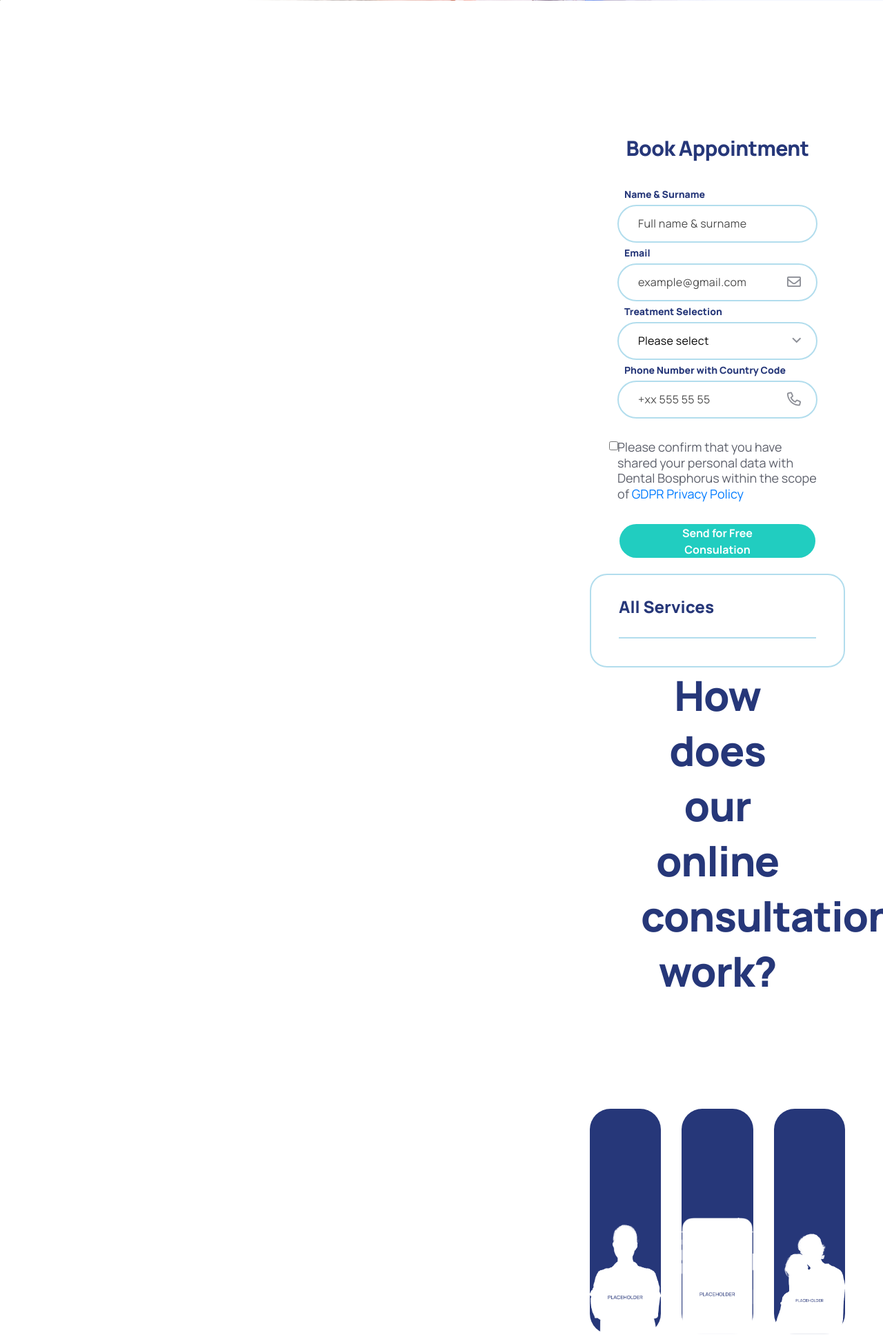
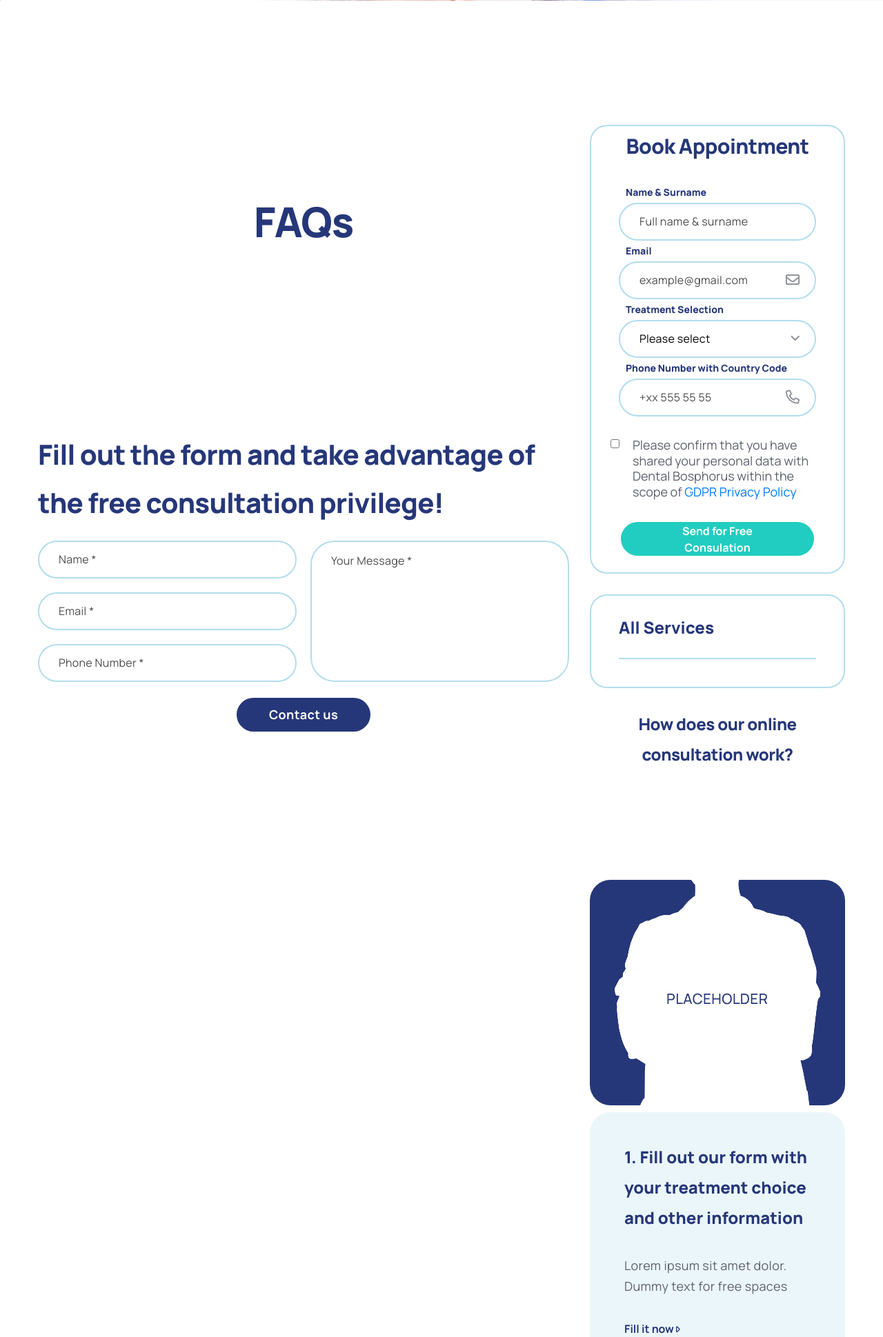
Before and after one commit to ozgunleryazilim/dentalv2, a Django app: template templates/page/services-detail.html in a window 1280 px wide. Shown: the part 406-2345 px from the top of the page at 69% size. Run offline with Django 3.2, Linux system fonts and the light colour scheme; the template is opened without the code that fills it, so the values that code supplies are empty; style sheets or scripts are compiled from the project's sources; parts of the project's set-up code (start-up, migrations or seed data) failed here and were passed over; some libraries are stand-ins or nearby versions.

Commit message:
services detail page eklendi

```diff
--- a/page/models/__init__.py
+++ b/page/models/__init__.py
@@ -3,3 +3,4 @@ from .home import *
 from .services import *
 from .before_after import *
 from .about import *
+from .faq import *
--- /dev/null
+++ b/page/templatetags/faq.py
@@ -0,0 +1,9 @@
+from django import template
+from page.models import FrequentlyAskedQuestion
+
+register = template.Library()
+
+
+@register.simple_tag
+def get_faq_list():
+    return FrequentlyAskedQuestion.objects.all()
--- a/static/assets/sass/components/_img-boxes.scss
+++ b/static/assets/sass/components/_img-boxes.scss
@@ -9,6 +9,7 @@
 }
 
 .image-box.image-over {
+
     figure {
         max-height: 327px;
         width: 100%;
--- /dev/null
+++ b/templates/components/services/faq.html
@@ -0,0 +1,35 @@
+{% load i18n %}
+{% load faq %}
+
+<div class="faq-section padding-small">
+    <div class="container">
+        <h2 class="ls-n-20 text-center">{% trans "FAQs" %}</h2>
+        <div class="row">
+            <div class="col-12 ">
+                <div class="accordion accordion-icon" id="accordion-10">
+                    {% get_faq_list as faq_list %}
+                    {% for faq in faq_list %}
+                        <div class="field">
+                            <div class="field-header" id="heading10-1">
+                                <h4 class="field-title">
+                                    <a class="accordion-link collapsed" role="button" data-toggle="collapse"
+                                       href="#collapse10-{{ forloop.counter }}" aria-expanded="false"
+                                       aria-controls="collapse10-{{ forloop.counter }}">
+                                        {{ faq.question }}
+                                    </a>
+                                </h4>
+                            </div>
+                            <div id="collapse10-{{ forloop.counter }}" class="collapse"
+                                 aria-labelledby="heading10-{{ forloop.counter }}"
+                                 data-parent="#accordion-10">
+                                <div class="field-body">
+                                    {{ faq.answer|safe }}
+                                </div>
+                            </div>
+                        </div>
+                    {% endfor %}
+                </div>
+            </div>
+        </div>
+    </div>
+</div>
--- /dev/null
+++ b/templates/components/services/howitworks.html
@@ -0,0 +1,79 @@
+{% load static i18n %}
+
+{% url 'home' as home_url %}
+{# TODO: How it works url guncellenecek...  #}
+{% url 'home' as howitworks_url %}
+
+<div class="container image-box-section pt-3">
+    <h4 class="ls-n-20 text-center">
+        {% trans "How does our online consultation work?" %}
+    </h4>
+    <div class="row d-flex justify-content-center">
+        <div class="image-box image-over col-12 mb-5">
+            <figure>
+                <img src="{% static 'assets/images/demos/demo-3/img-box/img3-1.png' %}"
+                     alt="Image-over" width="298" height="461">
+            </figure>
+            <div class="box-content">
+                <h4 class="box-title">
+                    {% blocktrans trimmed %}
+                        1. Fill out our form with your treatment choice and other information
+                    {% endblocktrans %}
+                </h4>
+                <p class="box-desc">
+                    {% blocktrans trimmed %}
+                        Lorem ipsum sit amet dolor. Dummy text for free spaces
+                    {% endblocktrans %}
+                </p>
+                <div class="btn-link btn-link-primary">
+                    <a href="{{ home_url }}#before-after-gallery">{% trans "Fill it now" %}</a><i
+                        class="far fa-caret-right"></i>
+                </div>
+            </div>
+        </div>
+        <div class="image-box image-over col-12 mb-5" style="margin-top: 10rem;">
+            <figure>
+                <img src="{% static 'assets/images/demos/demo-3/img-box/img3-2.png' %}" alt="Image-over" width="259"
+                     height="424">
+            </figure>
+            <div class="box-content">
+                <h4 class="box-title">
+                    {% blocktrans trimmed %}
+                        2. Schedule a free consultation with our dental specialists.
+                    {% endblocktrans %}
+                </h4>
+                <p class="box-desc">
+                    {% blocktrans trimmed %}
+                        Lorem ipsum sit amet dolor. Dummy text for free spaces
+                    {% endblocktrans %}
+                </p>
+                <div class="btn-link btn-link-primary">
+                    <a href="{{ home_url }}#contact">{% trans "Contact now" %}</a><i class="far fa-caret-right"></i>
+                </div>
+            </div>
+        </div>
+
+        <div class="image-box image-over col-12" style="margin-top: 10rem;">
+            <figure>
+                <img src="{% static 'assets/images/demos/demo-3/img-box/img3-3.png' %}"
+                     alt="Image-over" width="325" height="461">
+            </figure>
+            <div class="box-content">
+                <h4 class="box-title">
+                    {% blocktrans trimmed %}
+                        3. Let your journey be planned to discover your new smile!
+                    {% endblocktrans %}
+                </h4>
+                <p class="box-desc">
+                    {% blocktrans trimmed %}
+                        Lorem ipsum sit amet dolor. Dummy text for free spaces
+                    {% endblocktrans %}
+                </p>
+                <div class="btn-link btn-link-primary">
+                    <a href="{{ howitworks_url }}">{% trans "How it works?" %}</a><i class="far fa-caret-right"></i>
+                </div>
+            </div>
+        </div>
+    </div>
+
+</div>
--- /dev/null
+++ b/templates/components/services/services-side-form.html
@@ -0,0 +1,47 @@
+{% load i18n %}
+
+<form class="book-form book-form-4 w-100 py-2 sidebar-box">
+    <h4 class="sub-title ls-n-20 text-center">{% trans "Book Appointment" %}</h4>
+    <div class="input-group input-light">
+        <h6 class="input-title">{% trans "Name & Surname" %}</h6>
+        <input type="text" class="form-control" name="full_name" placeholder="{% trans 'Full name & surname' %}">
+    </div>
+    <div class="input-group input-light input-calendar-light">
+        <h6 class="input-title">{% trans "Email" %}</h6>
+        <input type="email" name="email" class="form-control" placeholder="example@gmail.com">
+        <i class="far fa-envelope"></i>
+    </div>
+    <div class="input-group input-light input-calendar-light select-input">
+        <h6 class="input-title">{% trans "Treatment Selection" %}</h6>
+        <select name="treatment_selection" class="form-control" id="">
+            <option value="">{% trans "Please select" %}</option>
+        </select>
+        <i class="far fa-angle-down"></i>
+    </div>
+    <div class="input-group input-light input-calendar-light">
+        <h6 class="input-title">{% trans "Phone Number with Country Code" %}</h6>
+        <input type="text" name="phone" class="form-control"
+               placeholder="+xx 555 55 55">
+        <i class="far fa-phone-alt"></i>
+    </div>
+
+    {# TODO: Checkbox gorunumu iyilestirilecek... #}
+    <div class="form-group mt-3">
+        <input type="checkbox" name="contactKvkk" id="InputKVKK" class="form-check-input "
+               required data-error="{% trans 'GDPR field is required' %}">
+        <label for="InputKVKK" class="form-check-label ml-2">
+
+            {% blocktrans trimmed %}
+                Please confirm that you have shared your personal data with Dental Bosphorus within the scope of
+                <a href="#" target="_blank" class="btn-link">GDPR Privacy Policy</a>
+            {% endblocktrans %}
+        </label>
+
+        <div class="help-block with-errors"></div>
+    </div>
+
+    <button type="submit" class="btn btn-secondary-color btn-form">
+        <span>{% trans "Send for Free Consulation" %}</span>
+    </button>
+
+</form>
--- a/templates/page/services-detail.html
+++ b/templates/page/services-detail.html
@@ -14,11 +14,16 @@
                     <div class="blog-content">
                         {{ service.content|safe }}
                     </div>
+
+                    {% include "components/services/faq.html" %}
+
+                    {% include "components/services/services-form.html" %}
                 </div>
             </div>
             <div class="col-lg-4 offset-lg-0 col-sm-8 offset-sm-2 col-10 offset-1">
                 <div class="side-bar">
-                    {% include "components/home/slider-form.html" %}
+                    {% include "components/services/services-side-form.html" %}
+
                     <div class="sidebar-box">
                         <h4 class="box-title">{% trans "All Services" %}</h4>
                         <div class="box-content mt-0">
@@ -36,11 +41,12 @@
                             </ul>
                         </div>
                     </div>
-                    {% include "components/home/howitworks.html" %}
+                    {% include "components/services/howitworks.html" %}
                 </div>
             </div>
         </div>
     </div>
 
+    {% include "components/home/contact.html" %}
 
 {% endblock %}
```
Also changed, not shown: page/admin.py (+7 -1 lines), page/models/faq.py (added, +18 -0 lines), page/migrations/0003_frequentlyaskedquestion_frequentlyaskedquestiontranslation.py (added), 1 other file.
